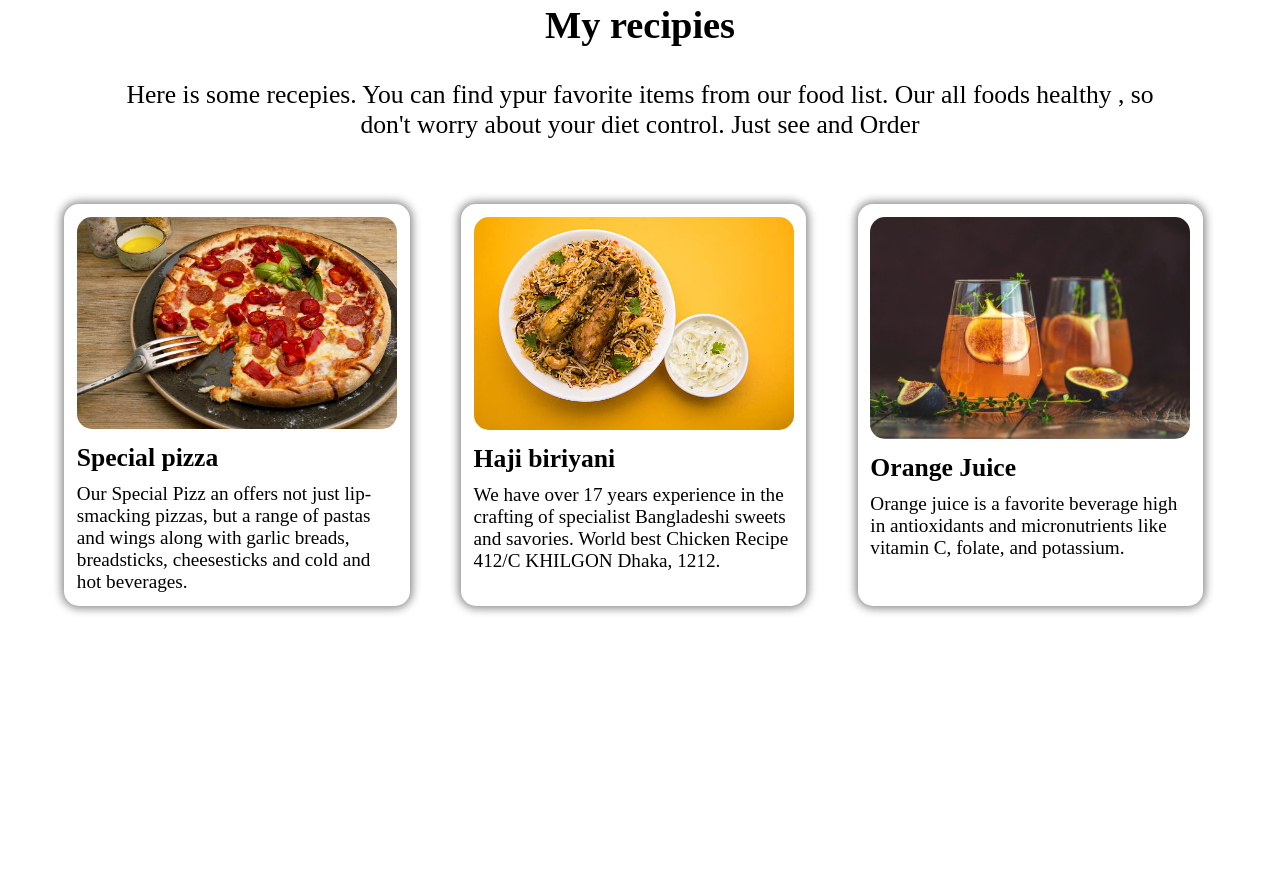
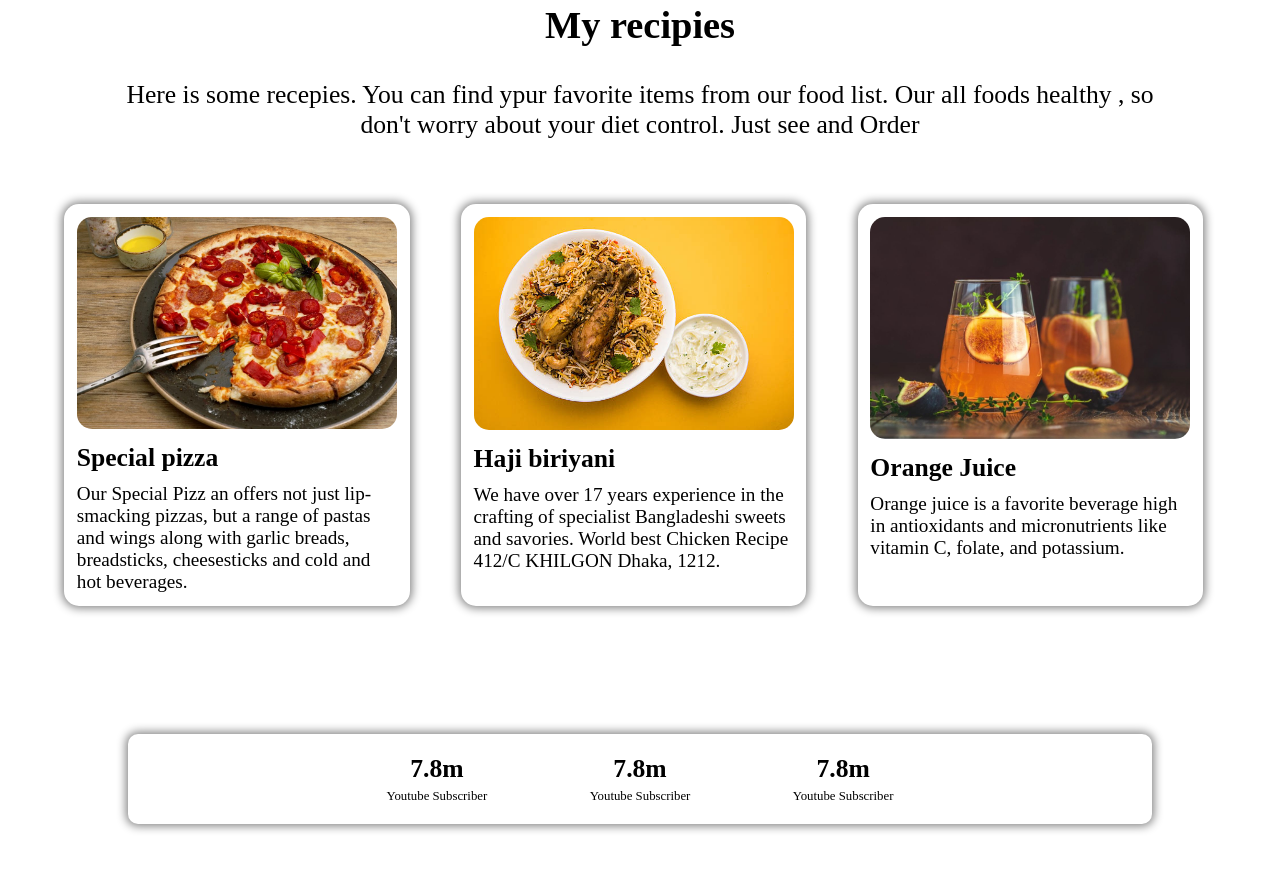
Before and after one commit to sharifok1/myFoodShop, a plain HTML site: page index.html in a window 1280 px wide. Shown: the part 1192-2063 px from the top of the page. Before the commit the page ends 1862 px from the top, so only its background shows below. Drawn offline with Linux system fonts and the light colour scheme.

Commit message:
socail values add

```diff
--- a/index.html
+++ b/index.html
@@ -71,6 +71,21 @@
                 <p id="description">Orange juice is a favorite beverage high in antioxidants and micronutrients like vitamin C, folate, and potassium. </p>
             </div>
         </div>
+        <div class="social-valu">
+            <div class="values">
+            <h1 id="bolt">7.8m</h1>
+            <p id="small">Youtube Subscriber</p>
+            </div>
+            <div class="values">
+            <h1 id="bolt">7.8m</h1>
+            <p id="small">Youtube Subscriber</p>
+            </div>
+            <div class="values">
+            <h1 id="bolt">7.8m</h1>
+            <p id="small">Youtube Subscriber</p>
+            </div>
+
+        </div>
     </section>
 
     <section class="social-value">
--- a/style.css
+++ b/style.css
@@ -80,7 +80,6 @@ img{
     background-image: url(img/banner.jpg);
     background-repeat: no-repeat;
     background-size: 100%;
-    margin:;
 }
 .me-photo{
     display:flex;
@@ -89,11 +88,9 @@ img{
 }
 .me-photo img{
     width: 25%;
-    height: 100%;
     padding-left: 5vmax;
 }
 .about-me{
-    width: 100%;
     padding-left: 10%;
     padding-right: 10%;
 }
@@ -108,11 +105,8 @@ img{
     font-size: 1.5vmax;
     padding-bottom: 5vmax;
     }
-.about-me a{
-    padding-bottom: ;
-}
 .my-recipies{
-    display: block;
+    display: inline-block;
     width: 100%;
 }
 .recipies-intro{
@@ -152,3 +146,22 @@ img{
     padding-top:10px;
     font-size:1.5vmax;
 }
+.social-valu{
+    display: flex;
+    place-content: center;
+    width: 80%;
+    margin: 10%;
+    box-shadow: 0px 0px 10px 2px gray;
+    border-radius: 10px;
+}
+.values{
+    text-align: center;
+    padding: 20px 4vmax;
+}
+#bolt{
+    font-size: 2vmax;
+    padding-bottom: 5%;
+}
+#small{
+    font-size: 1vmax;
+}
```
